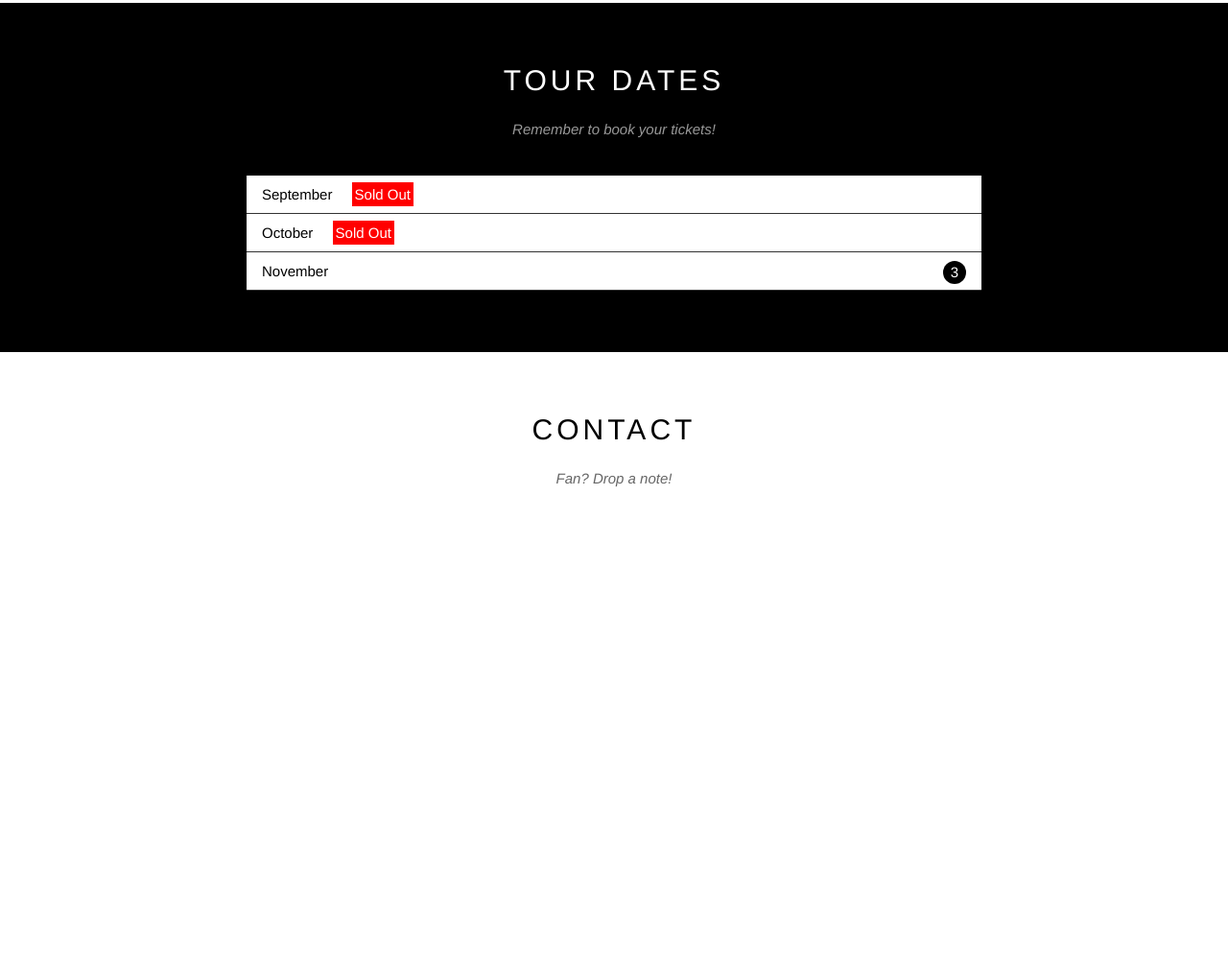
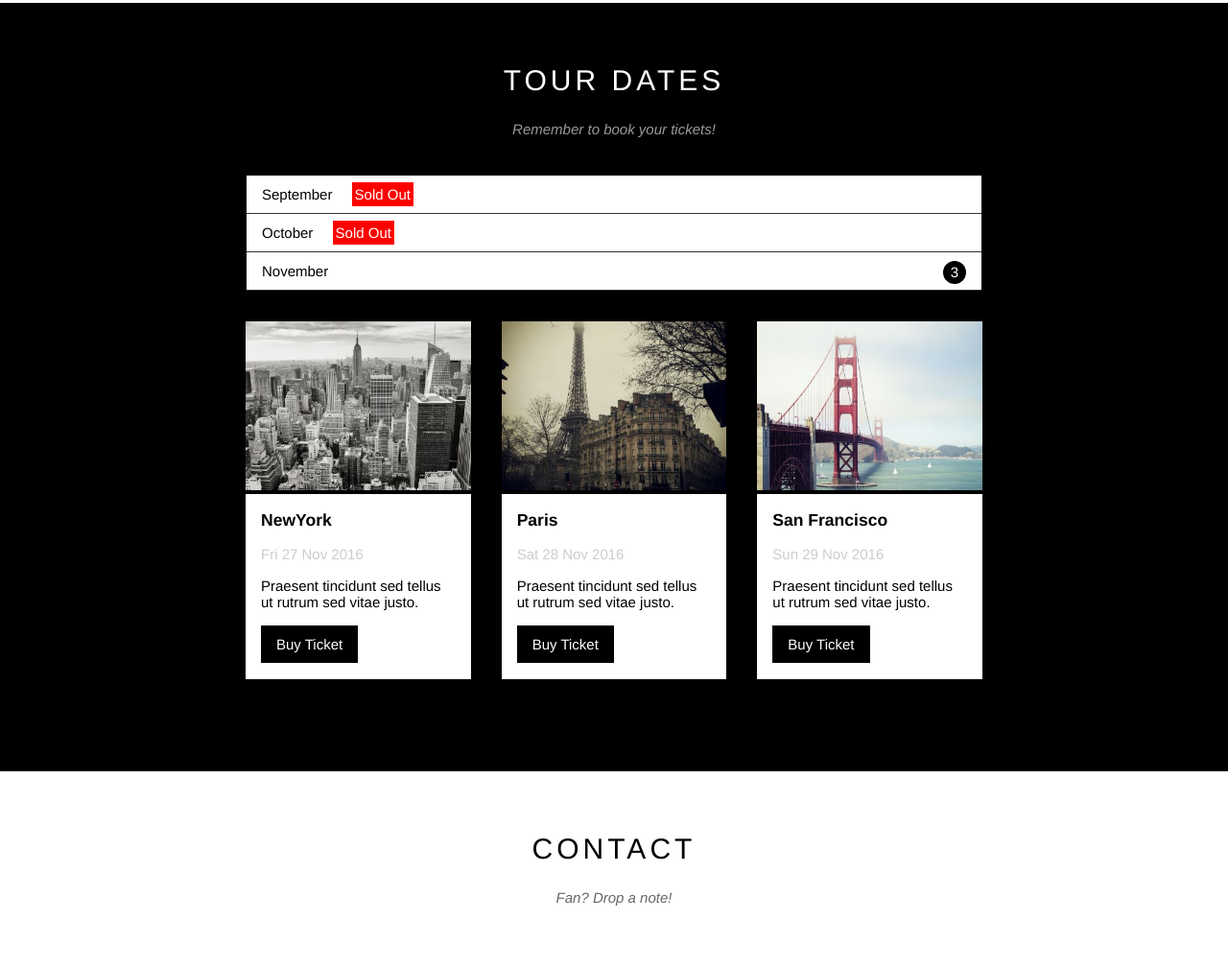
Before and after one commit to thanh-at2-ptit/web_the_band_f8, a plain HTML site: page index.html in a window 1280 px wide. Shown: the part 1296-2304 px from the top of the page at 96% size. Before the commit the page ends 1867 px from the top, so only its background shows below. Drawn offline with Linux system fonts and the light colour scheme.

Commit message:
Tour places - 91

```diff
--- a/assets/css/style_index.css
+++ b/assets/css/style_index.css
@@ -292,6 +292,53 @@ html {
     margin-top: -2px;
 }
 
+.tour-locations{
+    /* background-color: white; */
+    padding-top: 32px;
+    padding-bottom: 32px;
+}
+
+.place-item {
+    /* background-color: white; */
+    float: left;
+    width: calc(100%/3);
+    padding: 0px 16px;
+}
+
+.place-item img {
+    width: 100%;
+}
+
+.place-info {
+    background-color: white;
+    color: black;
+    width: 100%;
+    padding: 17px 16px;
+    font-size: 15px;
+}
+
+.place-info .place-time {
+    margin: 16px 0px;
+    color: #ccc;
+}
+
+.place-info .place-decs {
+    margin: 16px 0px;
+}
+
+.place-info .btn-buy-ticket {
+    /* margin: 16px 0px; */
+    display: inline-block;
+    color: #fff;
+    background-color: #000;
+    text-decoration: none;
+    padding: 11px 16px;
+}
+
+.place-info .btn-buy-ticket:hover {
+    background-color: #ccc;
+    color: #000;
+}
 #Footer {
 
 }
--- a/index.html
+++ b/index.html
@@ -86,8 +86,41 @@
                         <li class="tour-month">October <span class="sold-out">Sold Out</span></li>
                         <li class="tour-month">November <span class="quantity">3</span></li>
                     </ul>
+                    <div class="tour-locations">
+                        <div class="place-item">
+                            <img src="assets/img/places/newyork.jpg" alt="" class="place-img">
+                            <div class="place-info">
+                                <h3 class="place-name">NewYork</h3>
+                                <p class="place-time">Fri 27 Nov 2016</p>
+                                <p class="place-decs">Praesent tincidunt sed tellus ut rutrum sed vitae justo.</p>
+                                <a href="" class="btn-buy-ticket">Buy Ticket</a>
+                            </div>
+                        </div>
+
+                        <div class="place-item">
+                            <img src="assets/img/places/paris.jpg" alt="" class="place-img">
+                            <div class="place-info">
+                                <h3 class="place-name">Paris</h3>
+                                <p class="place-time">Sat 28 Nov 2016</p>
+                                <p class="place-decs">Praesent tincidunt sed tellus ut rutrum sed vitae justo.</p>
+                                <a href="" class="btn-buy-ticket">Buy Ticket</a>
+                            </div>
+                        </div>
+
+                        <div class="place-item">
+                            <img src="assets/img/places/sanfran.jpg" alt="" class="place-img">
+                            <div class="place-info">
+                                <h3 class="place-name">San Francisco</h3>
+                                <p class="place-time">Sun 29 Nov 2016</p>
+                                <p class="place-decs">Praesent tincidunt sed tellus ut rutrum sed vitae justo.</p>
+                                <a href="" class="btn-buy-ticket">Buy Ticket</a>
+                            </div>
+                        </div>
+                        <div class="clear"></div>
+                    </div>
                 </div>
             </div>
+
 
             <!-- Contact section -->
             <div class="content-section">
```
Also changed, not shown: assets/img/places/newyork.jpg (added), assets/img/places/paris.jpg (added), assets/img/places/sanfran.jpg (added).
